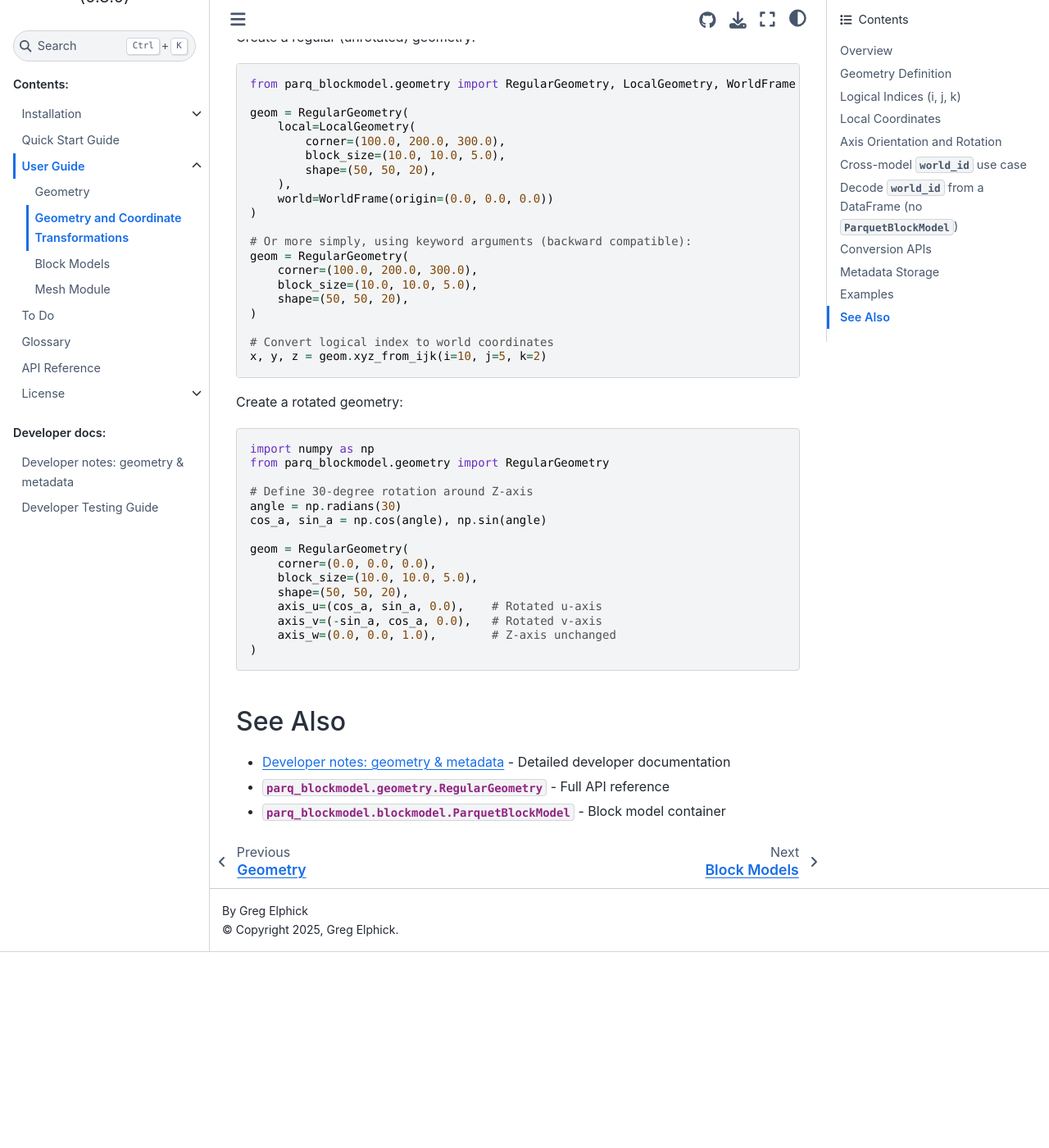
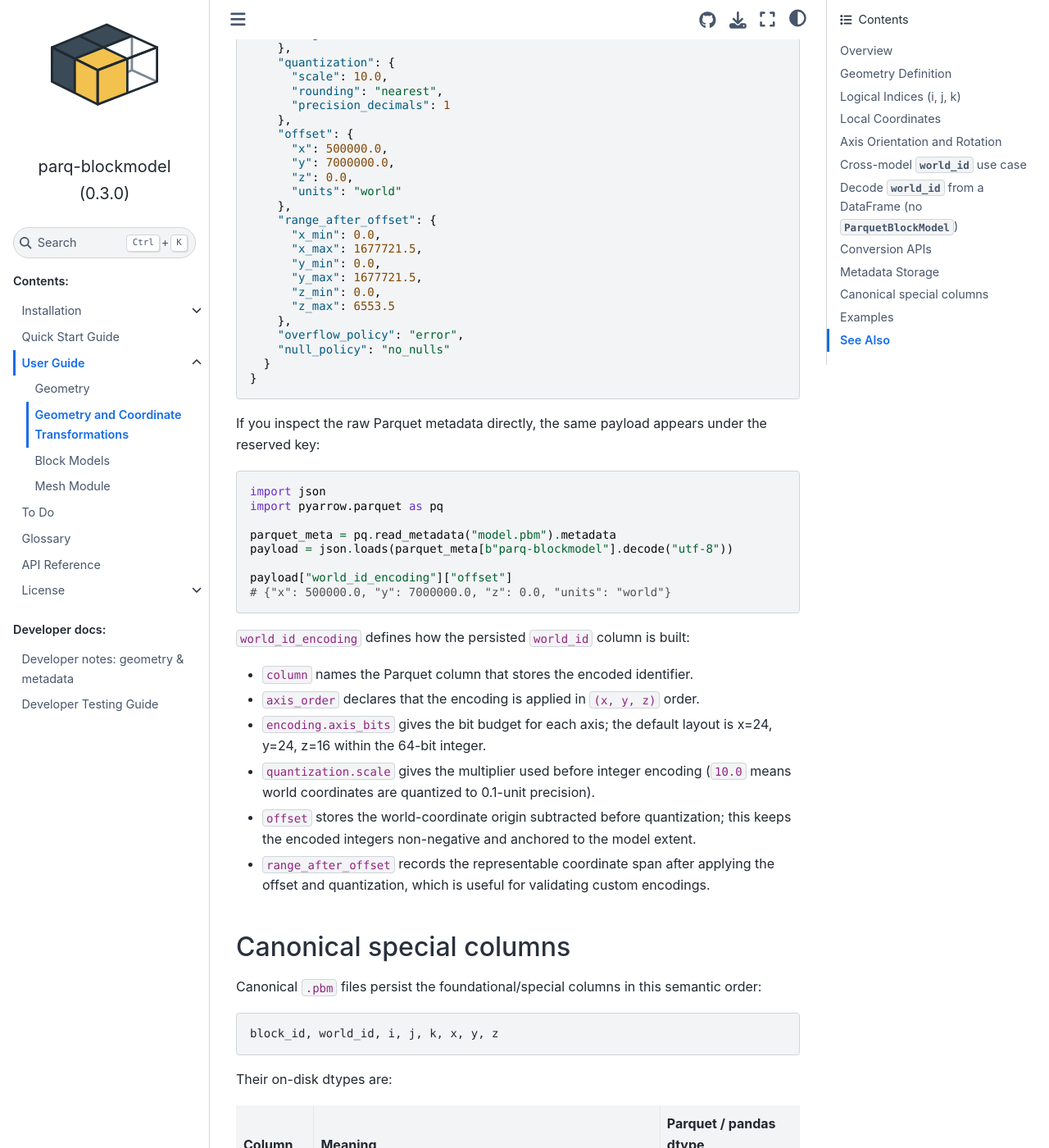
Before and after one commit to elphick/parq-blockmodel, a Sphinx documentation site: the page built from docs/user_guide/02_geometry_coordinates.rst, in a window 1280 px wide and 1400 px high, scrolled down 6283 px. Shown: the whole window at 82% size. Built offline with Sphinx 7.4.7 and the Sphinx Book theme 1.1.4, drawn with Linux system fonts in a browser that asks for light colours; pages that are not in the unit, such as notebooks, are missing from menus; before the commit the page ends 7444 px from its top, so only the background shows below that; some of the changed text lies outside the part shown.

Commit message:
Document metadata and special columns

```diff
--- a/docs/user_guide/02_geometry_coordinates.rst
+++ b/docs/user_guide/02_geometry_coordinates.rst
@@ -238,7 +238,12 @@ This approach:
 ✓ Enables seamless data interchange
 ✓ Supports efficient metadata-driven processing
 
-Metadata is serialized as JSON and stored in the Parquet file's key-value metadata:
+Metadata is serialized as JSON and stored in the Parquet file's key-value metadata.
+At the Parquet layer the reserved key is ``"parq-blockmodel"``, and the value
+is the UTF-8 encoded JSON payload returned by
+:meth:`~parq_blockmodel.geometry.RegularGeometry.to_metadata_dict`.
+
+The decoded JSON payload looks like:
 
 .. code-block:: json
 
@@ -257,10 +262,97 @@ Metadata is serialized as JSON and stored in the Parquet file's key-value metada
         "column": "world_id",
         "frame": "world_xyz",
         "axis_order": ["x", "y", "z"],
-        "quantization": {"scale": 10.0},
-        "offset": {"x": 500000.0, "y": 7000000.0, "z": 0.0}
+        "encoding": {
+          "type": "morton_zorder",
+          "version": "1.0",
+          "bits_per_axis": 24,
+          "axis_bits": {"x": 24, "y": 24, "z": 16},
+          "signed": false
+        },
+        "quantization": {
+          "scale": 10.0,
+          "rounding": "nearest",
+          "precision_decimals": 1
+        },
+        "offset": {
+          "x": 500000.0,
+          "y": 7000000.0,
+          "z": 0.0,
+          "units": "world"
+        },
+        "range_after_offset": {
+          "x_min": 0.0,
+          "x_max": 1677721.5,
+          "y_min": 0.0,
+          "y_max": 1677721.5,
+          "z_min": 0.0,
+          "z_max": 6553.5
+        },
+        "overflow_policy": "error",
+        "null_policy": "no_nulls"
       }
     }
+
+If you inspect the raw Parquet metadata directly, the same payload appears under
+the reserved key:
+
+.. code-block:: python
+
+    import json
+    import pyarrow.parquet as pq
+
+    parquet_meta = pq.read_metadata("model.pbm").metadata
+    payload = json.loads(parquet_meta[b"parq-blockmodel"].decode("utf-8"))
+
+    payload["world_id_encoding"]["offset"]
+    # {"x": 500000.0, "y": 7000000.0, "z": 0.0, "units": "world"}
+
+``world_id_encoding`` defines how the persisted ``world_id`` column is built:
+
+* ``column`` names the Parquet column that stores the encoded identifier.
+* ``axis_order`` declares that the encoding is applied in ``(x, y, z)`` order.
+* ``encoding.axis_bits`` gives the bit budget for each axis; the default layout
+  is x=24, y=24, z=16 within the 64-bit integer.
+* ``quantization.scale`` gives the multiplier used before integer encoding
+  (``10.0`` means world coordinates are quantized to 0.1-unit precision).
+* ``offset`` stores the world-coordinate origin subtracted before quantization;
+  this keeps the encoded integers non-negative and anchored to the model extent.
+* ``range_after_offset`` records the representable coordinate span after applying
+  the offset and quantization, which is useful for validating custom encodings.
+
+Canonical special columns
+-------------------------
+
+Canonical ``.pbm`` files persist the foundational/special columns in this
+semantic order:
+
+.. code-block:: text
+
+    block_id, world_id, i, j, k, x, y, z
+
+Their on-disk dtypes are:
+
+.. list-table::
+   :header-rows: 1
+
+   * - Column
+     - Meaning
+     - Parquet / pandas dtype
+   * - ``block_id``
+     - Canonical dense row index in C-order over ``(i, j, k)``
+     - ``int32``
+   * - ``world_id``
+     - Encoded 64-bit world-space identifier using ``world_id_encoding``
+     - ``int64``
+   * - ``i``, ``j``, ``k``
+     - Logical grid indices
+     - ``int32``
+   * - ``x``, ``y``, ``z``
+     - World-space centroid coordinates derived from geometry
+     - ``float32``
+
+These columns are treated as the positional foundation of the model and are
+ordered ahead of attribute columns when a canonical ``.pbm`` file is written.
 
 Examples
 --------
```
Also changed, not shown: 1 other file.
